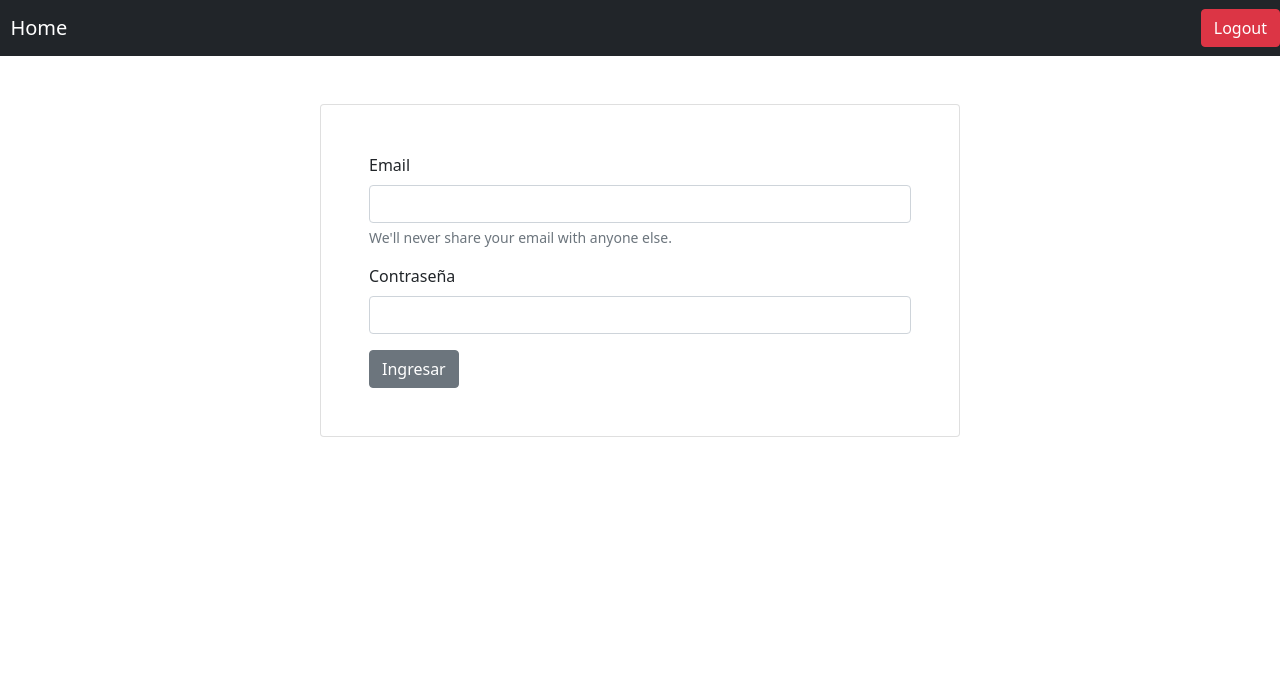
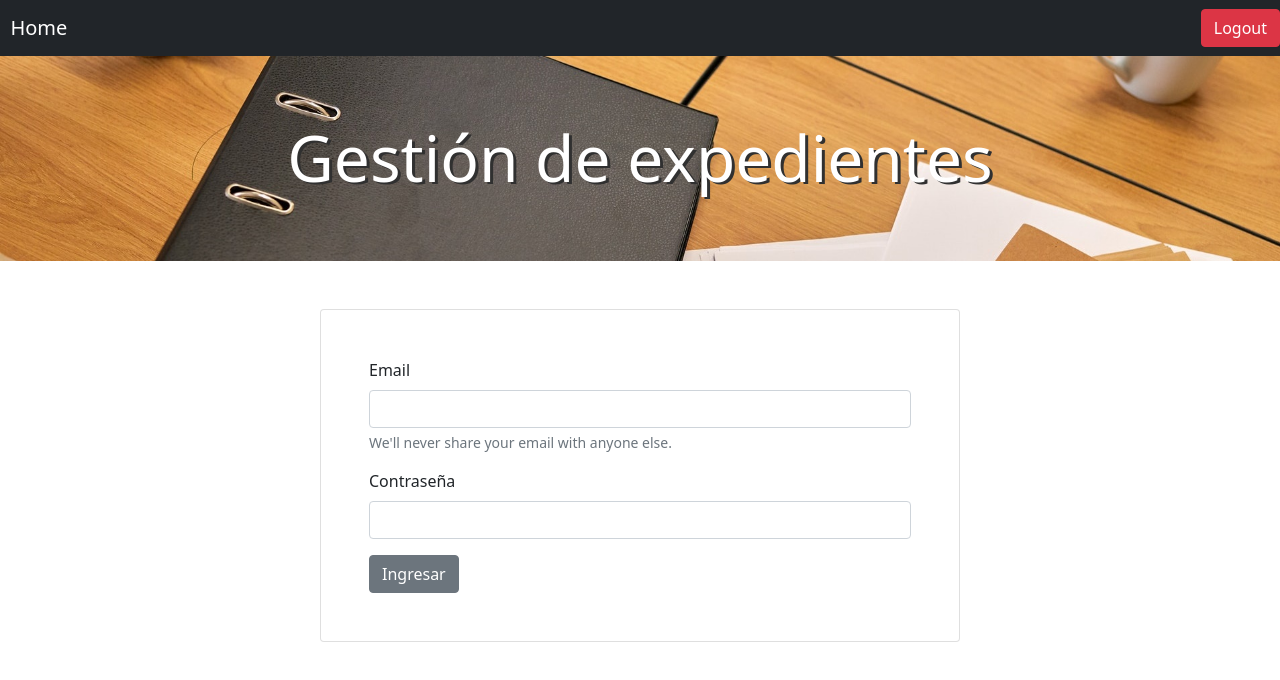
Before and after one commit to ani-ferreira/expedientes, a React (Create React App) app in the folder client/: page /login in a window 1280 px wide. Shown: the top 680 px of the page. Built offline with nearby package versions, Linux system fonts and the light colour scheme.

Commit message:
Added title

```diff
--- a/client/src/components/Layout.js
+++ b/client/src/components/Layout.js
@@ -6,7 +6,7 @@ const Layout = () => {
   return (
     <main className="App">
       <Header />
-      {/*  <h1 className="home-title">Gestión de expedientes</h1> */}
+      <h1 className="home-title">Gestión de expedientes</h1>
       <Outlet />
     </main>
   );
```
